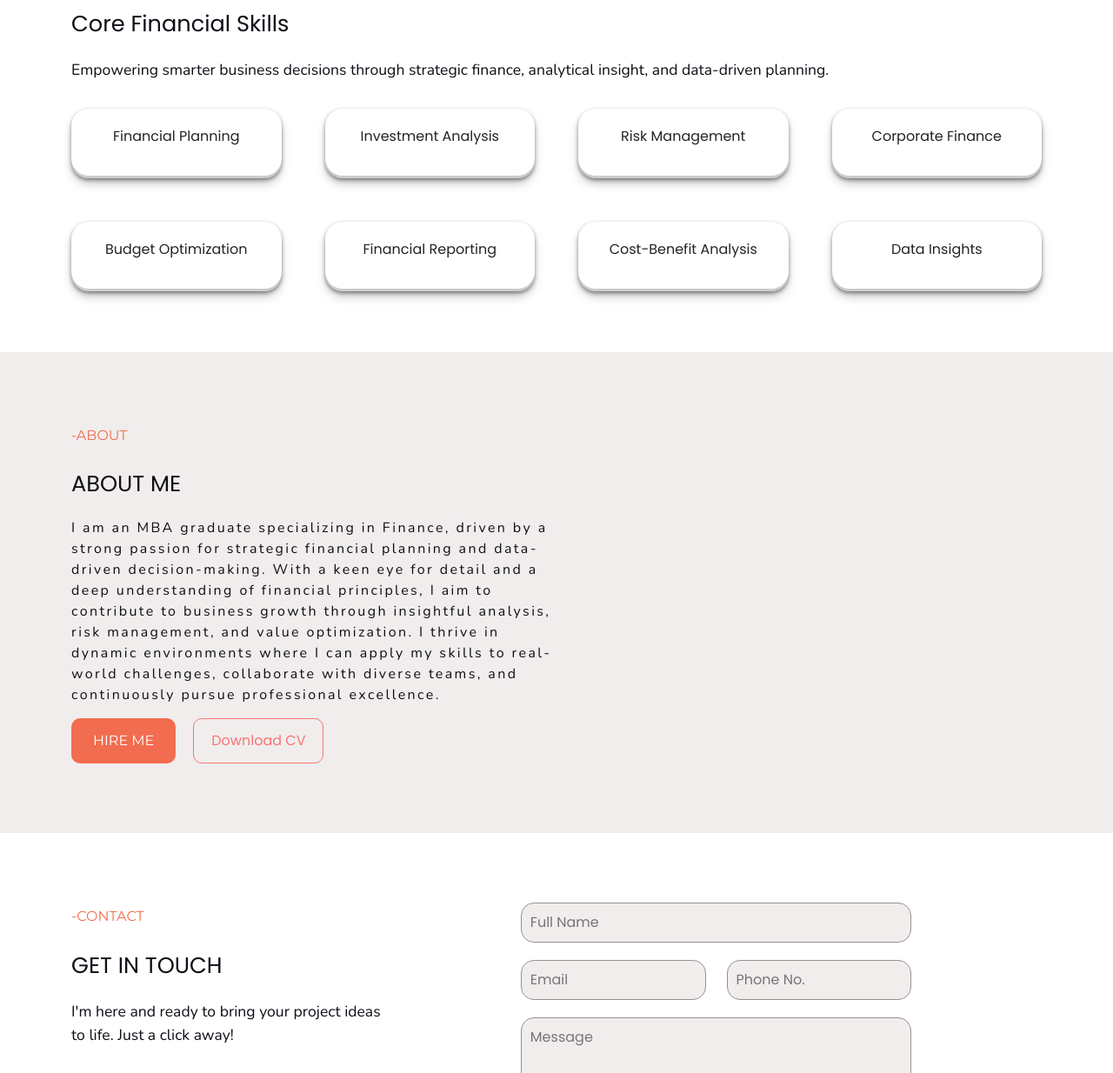
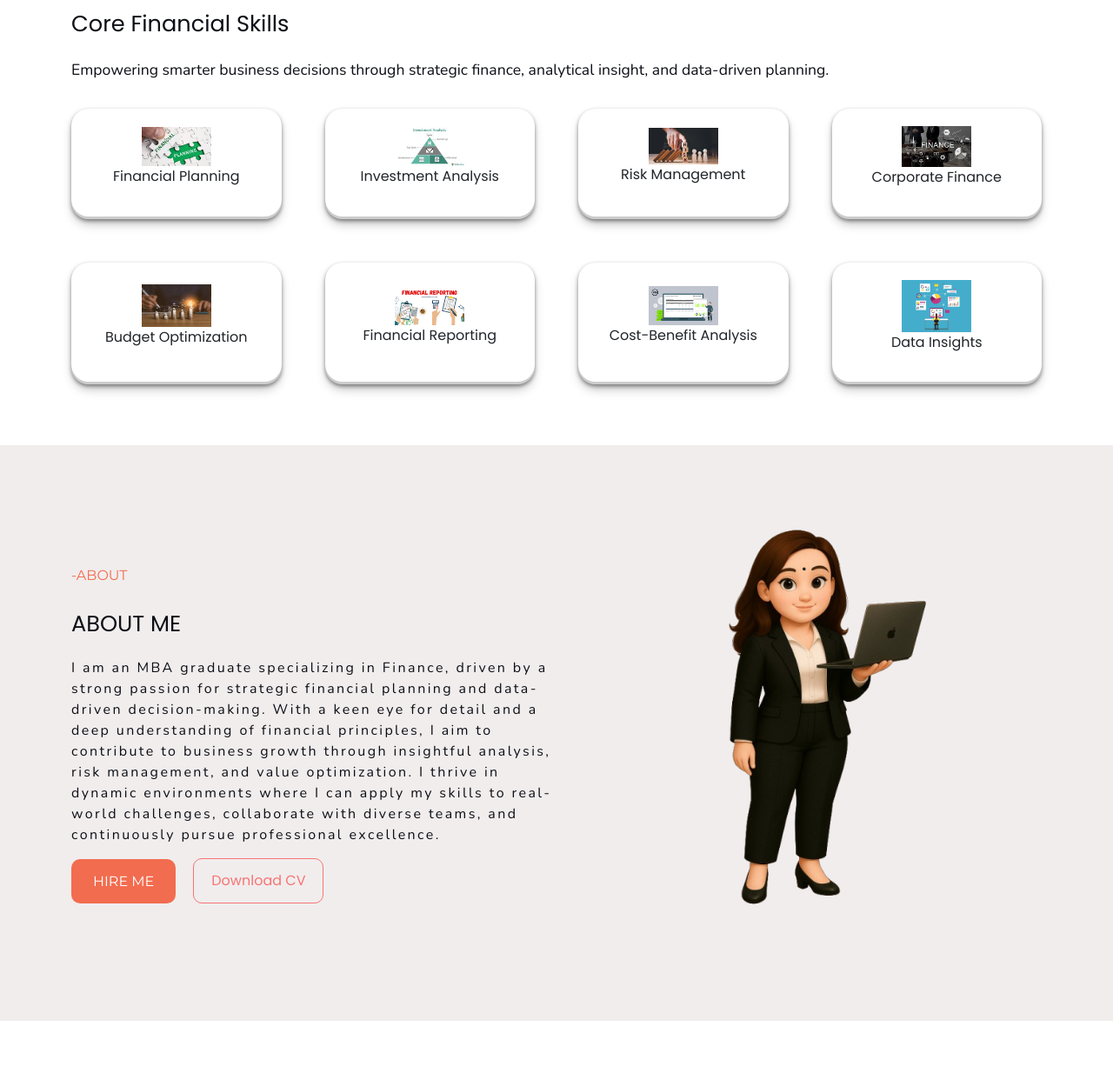
Before and after one commit to emmanuveleusebio/rahithaPortfolio, a plain HTML site: page index.html in a window 1280 px wide. Shown: the part 1566-2800 px from the top of the page at 87% size. Drawn offline with nearby package versions, Linux system fonts and the light colour scheme; the site is published under a folder, as on GitHub Pages, so addresses that start at the root find nothing.

Commit message:
cv updates

```diff
--- a/index.html
+++ b/index.html
@@ -6,7 +6,7 @@
     <title>Rahitha</title>
     <link
       rel="icon"
-      href="/img/RahithaPott.PNG"
+      href="./img/appIcon.PNG"
       type="image/png"
     />
     <link
@@ -103,7 +103,7 @@
 
           <div class="home-img">
             <div class="img-container">
-              <img src="/img/RahithaPott.PNG" alt="" />
+              <img src="./img/RahithaPott.PNG" alt="" />
             </div>
           </div>
         </div>
@@ -157,35 +157,35 @@
 
           <div class="skills">
             <div class="skill-box">
-              <img src="/img/FinancialPlanning.jpeg" alt="" />
+              <img src="./img/FinancialPlanning.jpeg" alt="" />
               <p>Financial Planning</p>
             </div>
             <div class="skill-box">
-              <img src="/img/InvestmentAnalysis.jpeg" alt="" />
+              <img src="./img/InvestmentAnalysis.jpeg" alt="" />
               <p>Investment Analysis</p>
             </div>
             <div class="skill-box">
-              <img src="/img/RiskManagement.jpeg" alt="" />
+              <img src="./img/RiskManagement.jpeg" alt="" />
               <p>Risk Management</p>
             </div>
             <div class="skill-box">
-              <img src="/img/CorporateFinance.jpeg" alt="" />
+              <img src="./img/CorporateFinance.jpeg" alt="" />
               <p>Corporate Finance</p>
             </div>
             <div class="skill-box">
-              <img src="/img/BudgetOptimization.jpeg" alt="" />
+              <img src="./img/BudgetOptimization.jpeg" alt="" />
               <p>Budget Optimization</p>
             </div>
             <div class="skill-box">
-              <img src="/img/FinancialReporting.png" alt="" />
+              <img src="./img/FinancialReporting.png" alt="" />
               <p>Financial Reporting</p>
             </div>
             <div class="skill-box">
-              <img src="/img/Cost-BenefitAnalysis.png" alt="" />
+              <img src="./img/Cost-BenefitAnalysis.png" alt="" />
               <p>Cost-Benefit Analysis</p>
             </div>
             <div class="skill-box">
-              <img src="/img/DataInsights.png" alt="" />
+              <img src="./img/DataInsights.png" alt="" />
               <p>Data Insights</p>
             </div>
           </div>
@@ -214,7 +214,7 @@
               </div>
             </div>
             <div class="about-img">
-              <img src="/img/RahithaPott.PNG" alt="" />
+              <img src="./img/RahithaPott.PNG" alt="" />
             </div>
           </div>
         </div>
--- a/script.js
+++ b/script.js
@@ -4,8 +4,9 @@ function sendMessage() {
     const phone = document.getElementById('phone').value;
     const message = document.getElementById('message').value;
 
-    const whatsappNumber = 7736571253;
+    const whatsappNumber = 9496020230;
     const text = `Name: ${name}%0AEmail: ${email}%0APhone: ${phone}%0AMessage: ${message}`;
+    console.log(text)
 
     const url = `https://wa.me/${whatsappNumber}?text=${text}`;
     window.open(url, '_blank');
```
Also changed, not shown: img/appIcon.PNG (added), 1 other file.
